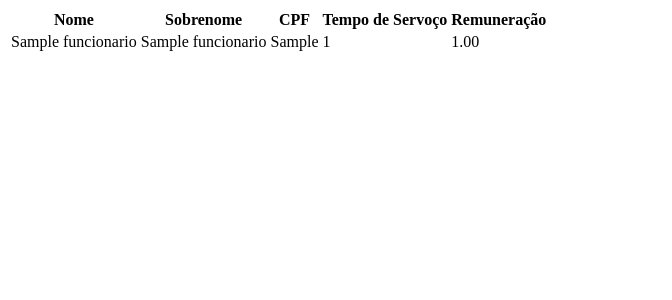
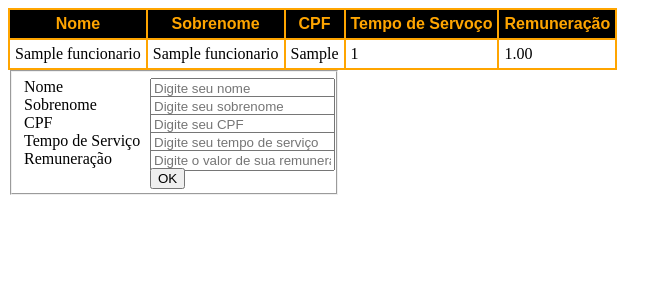
Before and after one commit to vinnysant/Site, a Django app: template Site/core/templates/index.html in a window 1280 px wide. Shown: the top 300 px of the page, without its empty margins (0-672 px from the left). Run offline with Django 3.2, Linux system fonts and the light colour scheme; the template is opened without the code that fills it: values that come from a table or form of the project are taken from there, others are empty; tables that the repository leaves empty hold one stand-in row (values such as "Sample post"); parts of the project's set-up code (start-up, migrations or seed data) failed here and were passed over.

Commit message:
Terceiro Commit

```diff
--- a/Site/core/templates/index.html
+++ b/Site/core/templates/index.html
@@ -1,13 +1,37 @@
-{% load staticfiles %}
 <!DOCTYPE html>
 <html lang="en">
 <head>
     <meta charset="UTF-8">
     <title>Title</title>
+    <style>
+        th {
+            font-family: fantasy;
+            color: orange;
+            background: black;
+        }
+        table {
+            color: ;
+        }
+        input {
+            position: absolute;
+            left: 150px;
+            margin-right: 5px;
+        }
+        label {
+            position: static;
+        }
+        fieldset {
+            width:300px;
+            height:105px;
+        }
+
+
+    </style>
+
 </head>
 <body>
 
-<table>
+<table border="1px" cellpadding="5px" cellspacing="0" bordercolor="orange">
     <tr>
         <th>Nome</th>
         <th>Sobrenome</th>
@@ -26,5 +50,28 @@
     {% endfor %}
 </table>
 
+<div id="formulario">
+
+<form action="index.html" method="post">
+    <fieldset>
+
+    <label for="nome">Nome</label>
+    <input type=text id="nome" name=nome placeholder="Digite seu nome"><br>
+    <label for="sobrenome">Sobrenome</label>
+    <input type=text id="sobrenome" name=sobrenome placeholder="Digite seu sobrenome"><br>
+    <label for="cpf">CPF</label>
+    <input type=text id="cpf" name=cpf max_length=14 placeholder="Digite seu CPF"><br>
+    <label for="tp_sv">Tempo de Serviço</label>
+    <input type="text" id="tp_sv" name=tp_sv placeholder="Digite seu tempo de serviço"><br>
+    <label for="remuneração">Remuneração</label>
+    <input type=text id="remuneração" name=remuneração placeholder="Digite o valor de sua remuneração"><br>
+
+    <input type=submit value="OK">
+
+    </fieldset>
+</form>
+
+</div>
+
 </body>
 </html>
```
Also changed, not shown: Site/core/templates/estilo.css (added), form/estilo.css (added), form/formulario.html (added).
